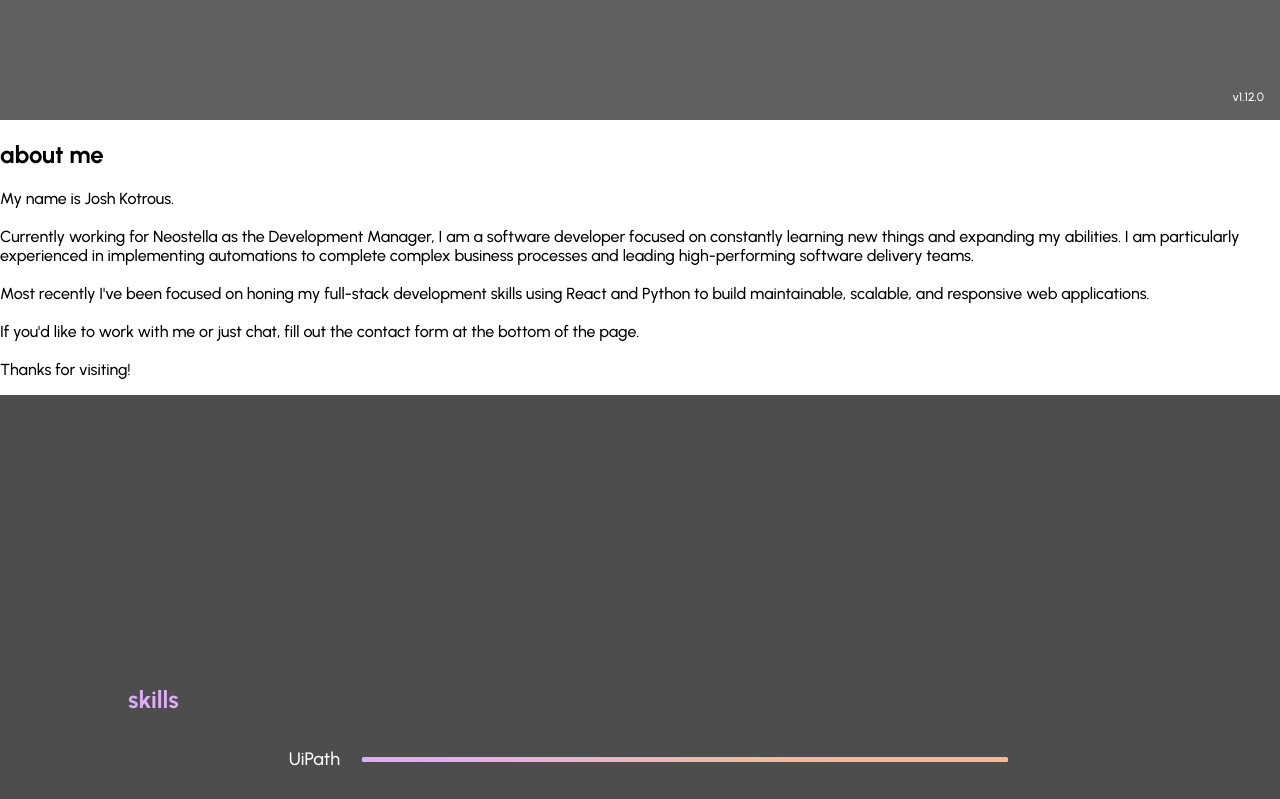
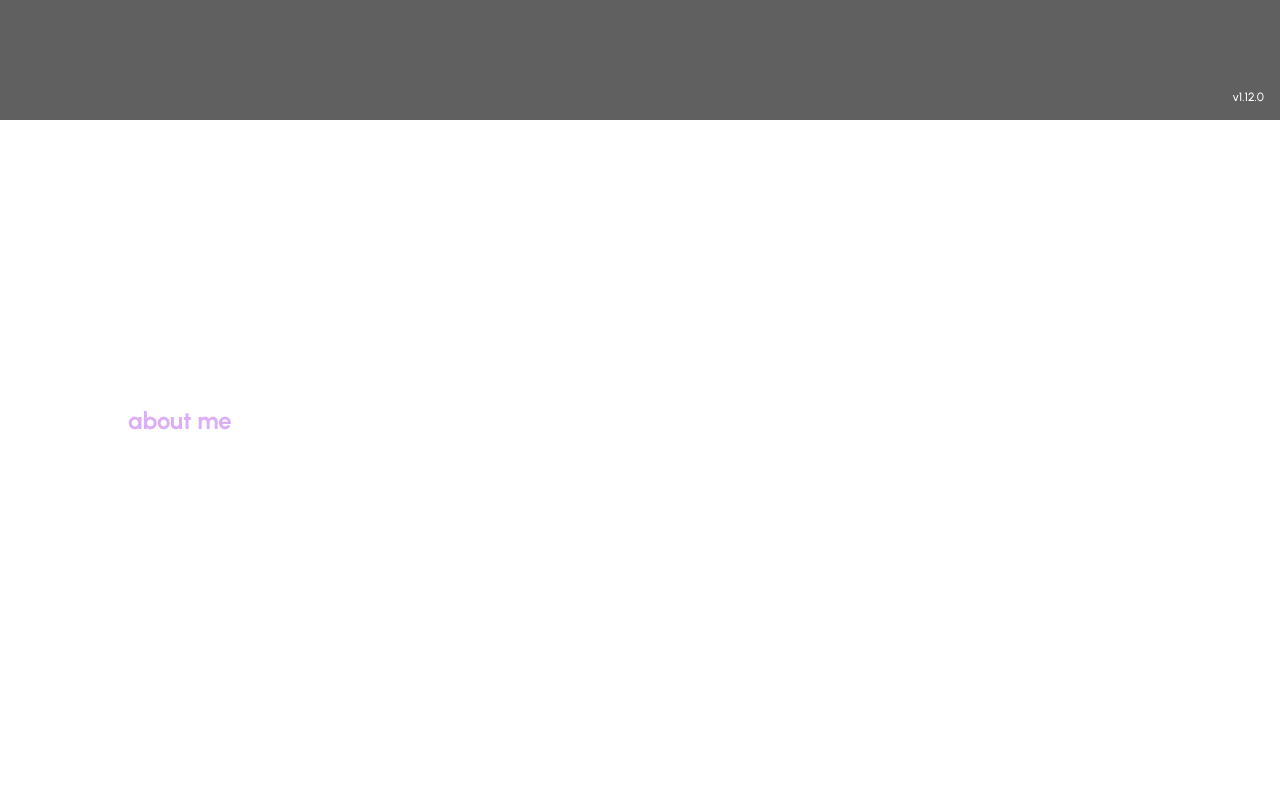
Before and after one commit to joshkotrous/personal-website-v2, a React (Create React App) app: page / in a window 1280 px wide. Shown: the part 680-1479 px from the top of the page. Built offline with nearby package versions, Linux system fonts and the light colour scheme.

Commit message:
refactored about page CSS

```diff
--- a/src/assets/Section.css
+++ b/src/assets/Section.css
@@ -1,18 +1,18 @@
 .sectionContainer {
-  display: "flex";
-  flex-direction: "column";
-  justify-content: "center";
-  height: "100vh";
-  padding: "30px 10%";
+  display: flex;
+  flex-direction: column;
+  justify-content: center;
+  height: 100vh;
+  padding: 30px 10%;
 }
 
-.sectionHeader {
-  font-family: "Urbanist";
-  color: "#DDADF7";
+.sectionContainer > h2 {
+  font-family: Urbanist;
+  color: #ddadf7;
 }
 
-.text {
-  font-family: "Urbanist";
-  font-weight: "300";
-  color: "white";
+.sectionContainer > p {
+  font-family: Urbanist;
+  font-weight: 300;
+  color: white;
 }
--- a/src/components/About.jsx
+++ b/src/components/About.jsx
@@ -1,31 +1,12 @@
 import { React } from "react";
 import "../assets/fonts.css";
-import "../assets/Section.css";
-
-// const header = {
-//   fontFamily: "Urbanist",
-//   color: "#DDADF7",
-// };
-
-// const container = {
-//   display: "flex",
-//   flexDirection: "column",
-//   justifyContent: "center",
-//   height: "100vh",
-//   padding: "30px 10%",
-// };
-
-// const aboutText = {
-//   fontWeight: "300",
-//   color: "white",
-//   fontFamily: "Urbanist",
-// };
+import "../assets/section.css";
 
 const About = () => {
   return (
     <div id="about" className="sectionContainer">
-      <h2 className="sectionHeader">about me</h2>
-      <p className="text">
+      <h2>about me</h2>
+      <p>
         <span style={{ fontWeight: "500" }}>My name is Josh Kotrous.</span>
         <br />
         <br />
```
